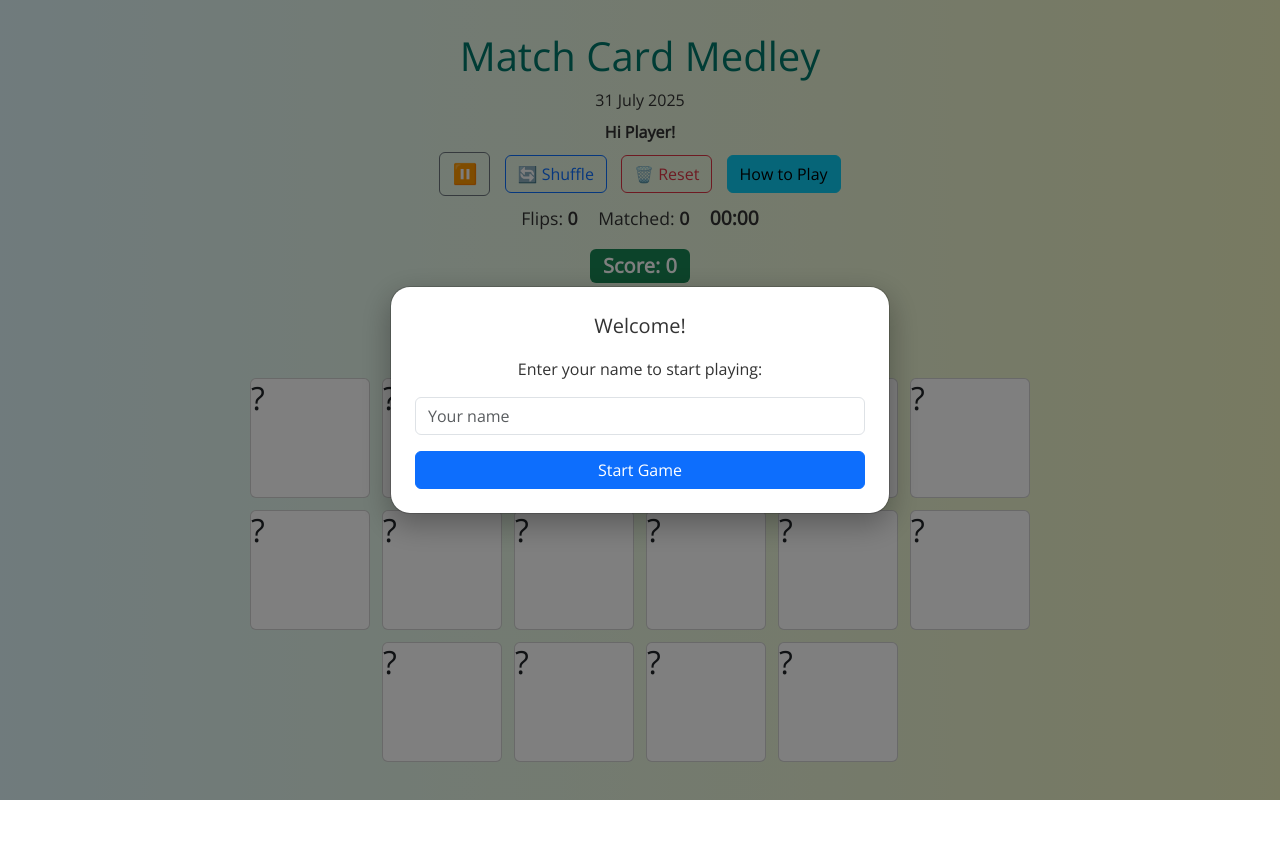
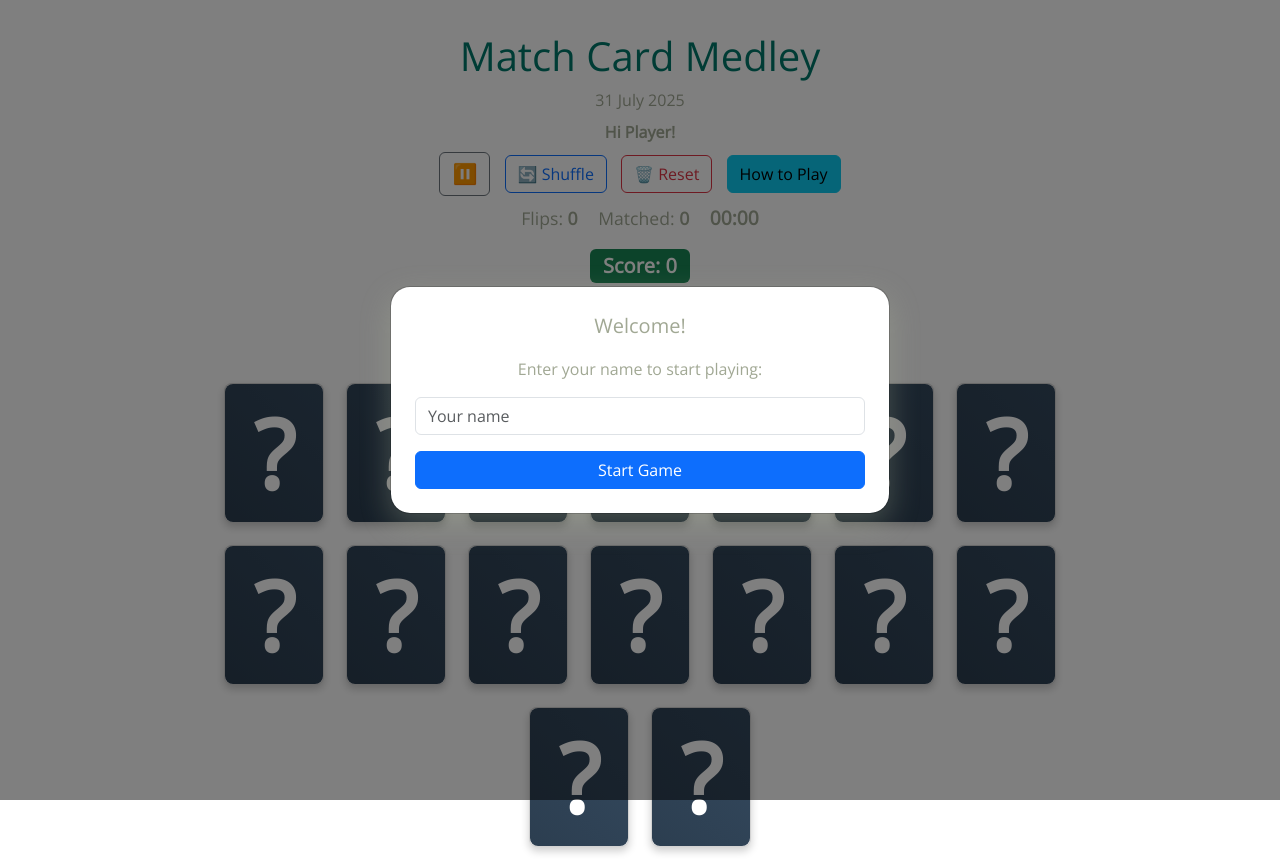
Before and after one commit to Whalley7/Match-Card-Medley, a website with bundled scripts: page index.html in a window 1280 px wide. Before the commit the page ends 800 px from the top, so only its background shows below. Built offline with nearby package versions, Linux system fonts and the light colour scheme.

Commit message:
Update card shape and colour

```diff
--- a/assets/css/style.css
+++ b/assets/css/style.css
@@ -9,8 +9,8 @@
 
 body {
     font-family: 'Open Sans', sans-serif;
-  background: linear-gradient(to right, #e0f7fa, #f0f4c3);
-  color: #333;
+
+    color: #a1a894;
     display: flex;
     flex-direction: column;
     align-items: center;
@@ -43,12 +43,124 @@ h1 {
     margin: 0 5px;
 }
 
+/* Container for a single card (if used for individual card display) */
+/* If you're using .card-container for the game board, this might be redundant based on HTML structure. */
+.container {
+    width: 90%; /* Responsive width */
+    max-width: 300px; /* Maximum width for larger screens */
+    aspect-ratio: 2.5 / 3.5; /* Standard playing card aspect ratio (width / height) */
+    perspective: 1000px; /* For 3D flip effect if you add it later */
+    border-radius: 1rem; /* Rounded corners for the container */
+    box-shadow: 0 10px 15px -3px rgba(0, 0, 0, 0.1), 0 4px 6px -2px rgba(0, 0, 0, 0.05); /* Subtle shadow */
+    margin-bottom: 1rem; /* Added to separate from other elements if used singularly */
+
+}
+
+/* Base styles for the card container and the card itself */
+.card-container {
+    perspective: 1000px; /* For 3D flip effect */
+    margin: 5px; /* Adjust spacing between cards */
+    /* Add responsiveness here if needed, e.g., using flex basis or grid column width */
+}
+
+
+/* Card base styling (applies to .card element within a container) */
+.card {
+    width: 100px; /* Example size, adjust as needed */
+    height: 140px; /* Example size, adjust as needed */
+    position: relative;
+    cursor: pointer;
+    border-radius: 8px; /* Rounded corners for the card */
+    box-shadow: 0 4px 8px rgba(0, 0, 0, 0.2);
+    /* No transition on .card for the gradient directly, as we'll use .card-inner */
+}
+
+
+/* Styles for both front and back faces of the card */
+/* Styles for the front and back of the card */
+/* Styles for both front and back faces of the card */
+/* Styles for the front and back of the card */
+.card-front,
+.card-back {
+ position: absolute;
+ width: 100%;
+ height: 100%;
+ backface-visibility: hidden;
+ border-radius: inherit;
+display: flex;
+ align-items: center;
+ justify-content: center;
+font-size: 2em;
+color: white;
+
+transition: background 0.5s ease-in-out; /* Add transition for background changes directly */
+}
+
+.card-front {
+/* Default background for the card front (unflipped state) */
+background: linear-gradient(45deg, #2c3e50, #34495e); /* Dark blue/grey gradient
+
+}
+
+
+.card-front {
+    background-color: #66bb6a; /* Your specified background color */
+    color: #ffffff; /* White text for contrast */
+}
+
+.card-front h2 {
+    /* Responsive font size for the question mark */
+    font-size: clamp(3rem, 15vw, 6rem);
+    margin: 0; /* Remove default margin from h2 */
+    line-height: 1; /* Adjust line height if needed, 1 is often good for single characters */
+    text-align: center; /* Ensure text is centered within its own box */
+    font-weight: bold; /* Make the question mark bold */
+}
+/* Styles for the back of the card */
+.card-back {
+    transform: rotateY(180deg);
+    background-color: #FFFFFF; /* Changed to white */
+    background-size: cover; /* Still relevant if you ever put a background image, but for solid color, not doing much */
+    background-position: center;
+    border-radius: inherit;
+    /* Use flexbox to center the content (the image) */
+    display: flex;
+    align-items: center;
+    justify-content: center;
+}
+
+
+
+
+/* The .card-back img rule remains the same as before */
+.card-back img {
+    width: 80%; /* Or whatever size you prefer, e.g., 70% */
+    height: 80%; /* Or whatever size you prefer */
+    object-fit: contain;
+    border-radius: inherit;
+}
 /* Level Buttons */
 .level-buttons button {
     margin: 0 5px;
 }
 
-/* Game Board */
+
+/* Base matched gradient, applied when 'matched' class is added */
+
+
+/* Special glow effect for matched cards (optional) */
+.card-inner.matched-glow {
+    box-shadow: 0 0 15px 5px rgba(75, 135, 181, 0.7); /* Green glow */
+
+}
+
+/* If you want a hover gradient for the *unmatched, unflipped* cards: */
+.card-inner:not(.flip):not(.matched) .card-front:hover {
+    background: linear-gradient(45deg, #FF6B6B, #FFE66D); /* Orange to Yellow on hover */
+    /* This will transition the background on hover */
+}
+
+/* Game Board specific styles */
 #game-board {
     display: flex;
     flex-wrap: wrap;
@@ -59,47 +171,26 @@ h1 {
 }
 
 
-.card-container {
-  flex: 0 0 auto;
-  width: 120px;
-  height: 120px;
-  perspective: 1000px;
+
+.card-inner {
+    width: 100%;
+    height: 100%;
     position: relative;
+    transform-style: preserve-3d;
+    transition: transform 0.6s cubic-bezier(0.4, 0.0, 0.2, 1); /* Smooth flip transition */
+    border-radius: inherit; /* Inherit border-radius from parent .card */
+    transform-style: preserve-3d;
+    transform: translateZ(0); /* Ensures 3D rendering context */
 }
 
-
-
-.card {
+/* Rules for images on card faces (if any on front, otherwise remove .card-front img) */
+.card-front img { /* Added to ensure any front images behave like back images */
     width: 100%;
     height: 100%;
-  perspective: 1000px;
+    object-fit: contain;
 }
 
-
-.card-inner {
-  position: relative;
-  width: 100%;
-  height: 100%;
-  transform-style: preserve-3d;
-  transition: transform 0.6s;
-}
-
-
-
-/*necessary for card cover */
-.card-front,
-.card-back {
-  position: absolute;
-  width: 100%;
-  height: 100%;
-  backface-visibility: hidden;
-  top: 0;
-  left: 0;
-}
-
-
-
-
+/* Flip animation triggers */
 .flip-card:hover .flip-card-inner {
     transform: rotateY(180deg);
 }
@@ -108,33 +199,48 @@ h1 {
     transform: rotateY(180deg);
 }
 
-
-
-
-.card-front img,
-.card-back img {
-  width: 100%;
-  height: 100%;
-  object-fit: contain;
+.flamingtext-logo {
+    display: block; /* Ensures the image behaves as a block element for margin: auto to work */
+    margin-left: auto; /* Centers the image horizontally */
+    margin-right: auto; /* Centers the image horizontally */
+    width: 100%; /* Makes the image fill the width of its parent container */
+    max-width: 100%; /* Ensures it doesn't overflow */
+    height: auto; /* Maintains aspect ratio */
 }
 
-.card-back {
-  transform: rotateY(180deg);
+.flamingtext-logo {
+    display: block; /* Important: Makes the image a block-level element */
+    margin-left: auto; /* Centers the image horizontally */
+    margin-right: auto; /* Centers the image horizontally */
+    /* Remove width: 100%; and max-width: 100%; if they were there */
+    /* You can set a max-width if you want to prevent it from being too large,
+       but leave the width to its natural size by default. */
+    /* Example if you want a maximum width: */
+    /* max-width: 600px; */ /* Adjust this value as needed */
 }
 
+.card-inner {
+    background-color: transparent;
+}
 
+.card-inner.flip {
+    transform: rotateY(180deg);
+     background-color: transparent;
+}
 
 /* Matched Glow */
 .matched-glow {
     box-shadow: 0 0 15px 4px #66bb6a;
 }
 
+.card-inner.flip {
+    background-color: transparent;
+}
+
 /* Modals */
-
-
 .modal-content {
     border-radius: 20px;
-  box-shadow: 0 10px 30px rgba(0, 0, 0, 0.3);
+    box-shadow: 0 10px 30px rgba(185, 197, 166, 0.3);
 }
 
 .modal-header {
@@ -150,9 +256,9 @@ h1 {
     object-fit: contain;
 }
 
-
 /* Audio buttons */
-#pause, #play {
+#pause,
+#play {
     font-size: 1.25rem;
 }
 
@@ -163,30 +269,27 @@ h1 {
 }
 
 /* Responsive Tweaks */
-@media (max-width: 600px) {
+@media (max-width: 768px) { /* Combined 600px and 768px for simpler management */
     .card-container {
-    width: 70px;
+        width: 90px; /* Default for this breakpoint */
         height: 90px;
     }
-
     h1 {
         font-size: 2rem;
     }
-
     .game-stats, #levelText {
         font-size: 1rem;
     }
 }
 
-
-@media (max-width: 768px) {
+@media (max-width: 600px) { /* More specific override for smaller screens */
     .card-container {
-    width: 90px;
-    height: 90px;
+        width: 70px;
+        height: 90px; /* Keeping the 90px height as per your original 600px rule */
     }
 }
 
-@media (max-width: 480px) {
+@media (max-width: 480px) { /* Smallest screen size */
     .card-container {
         width: 70px;
         height: 70px;
```
Lines whose indentation alone changed are shown as unchanged.
